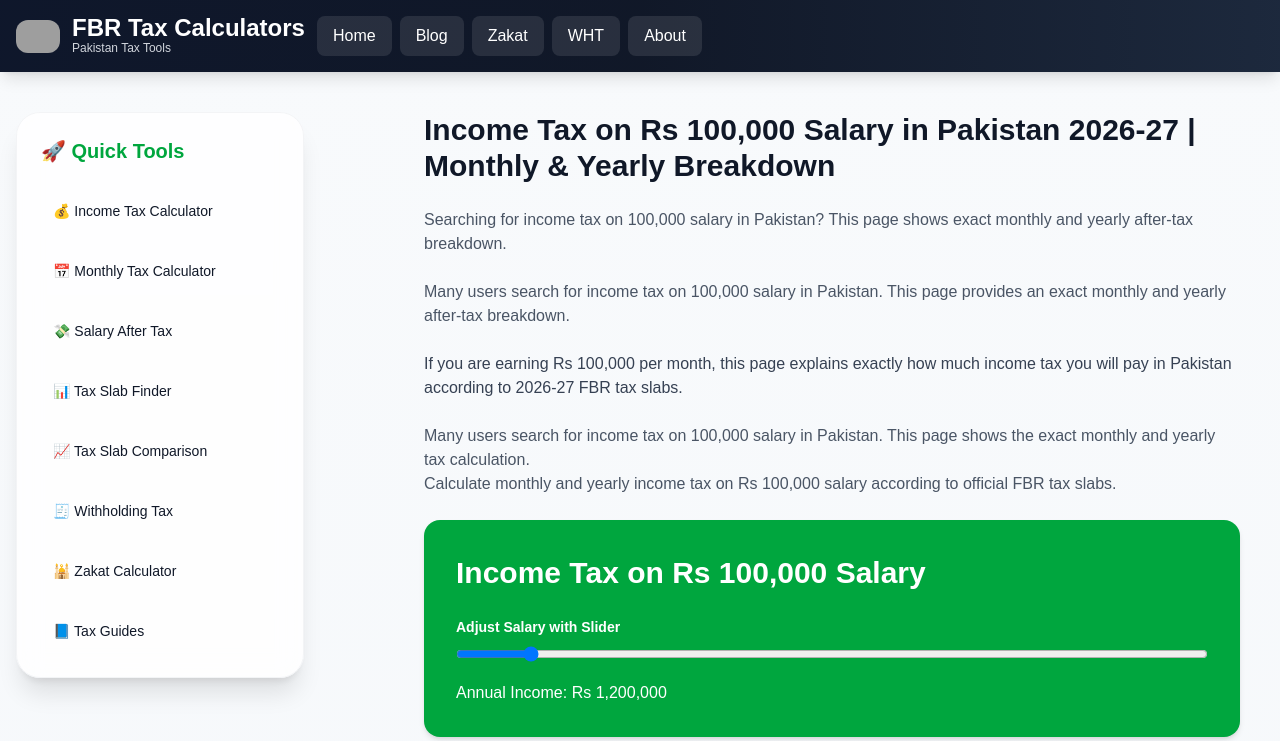
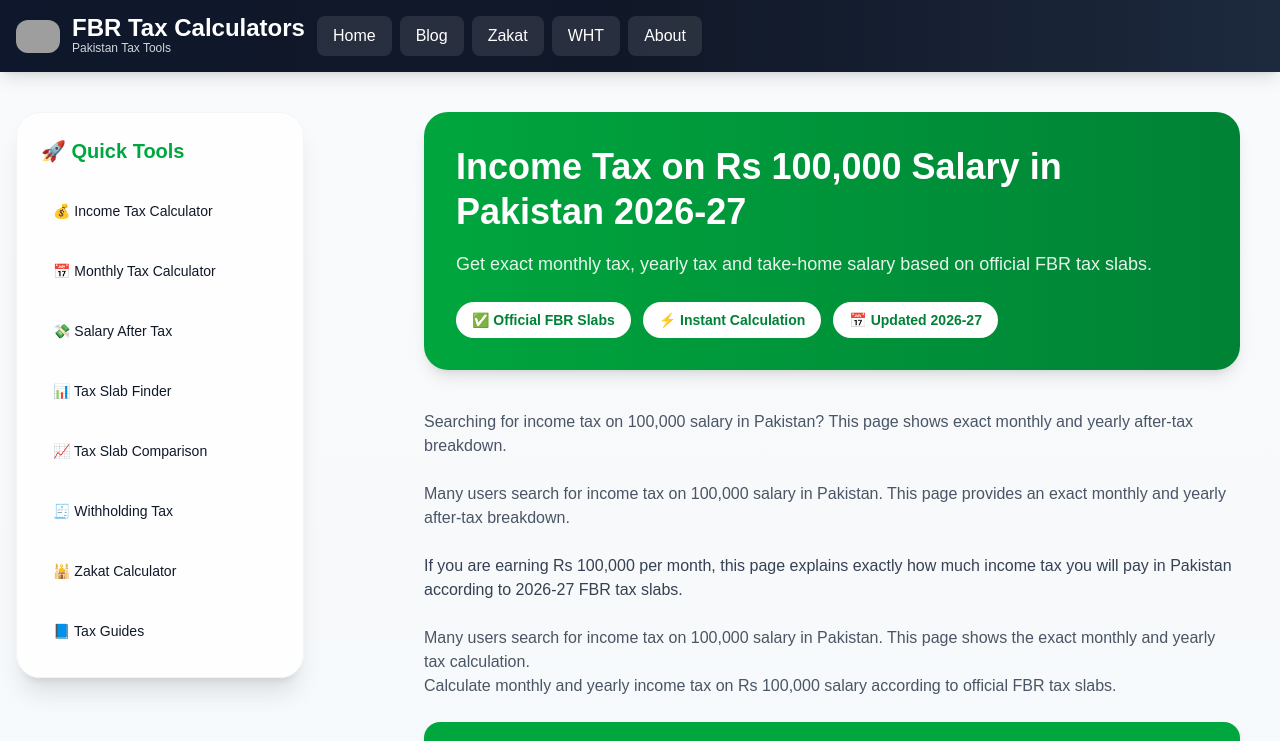
Before and after one commit to muhammadobaid1986/fbrtaxcalculators, a Next.js app: page /salary/100000 in a window 1280 px wide. Shown: the top 741 px of the page. Built offline with nearby package versions, Linux system fonts and the light colour scheme; grey boxes are pictures that could not be loaded.

Commit message:
Premium hero upgrade

```diff
--- a/app/salary/[salary]/page.tsx
+++ b/app/salary/[salary]/page.tsx
@@ -37,9 +37,27 @@ export default async function Page({ params }: any) {
 
   return (
     <div className="max-w-4xl mx-auto px-4 md:px-6">
-      <h1 className="text-3xl font-bold mb-6">
-  Income Tax on Rs {monthlySalary.toLocaleString()} Salary in Pakistan 2026-27 | Monthly & Yearly Breakdown
-</h1>
+      <div className="bg-gradient-to-r from-green-600 to-green-700 text-white p-8 rounded-3xl shadow-lg mb-10">
+  <h1 className="text-3xl md:text-4xl font-bold leading-tight mb-4">
+    Income Tax on Rs {monthlySalary.toLocaleString()} Salary in Pakistan 2026-27
+  </h1>
+
+  <p className="text-lg opacity-90">
+    Get exact monthly tax, yearly tax and take-home salary based on official FBR tax slabs.
+  </p>
+
+  <div className="flex flex-wrap gap-3 mt-6 text-sm font-semibold">
+    <span className="bg-white text-green-700 px-4 py-2 rounded-full">
+      ✅ Official FBR Slabs
+    </span>
+    <span className="bg-white text-green-700 px-4 py-2 rounded-full">
+      ⚡ Instant Calculation
+    </span>
+    <span className="bg-white text-green-700 px-4 py-2 rounded-full">
+      📅 Updated 2026-27
+    </span>
+  </div>
+</div>
 
 <p className="text-gray-600 mb-6">
   Searching for income tax on {monthlySalary.toLocaleString()} salary in Pakistan?
```
